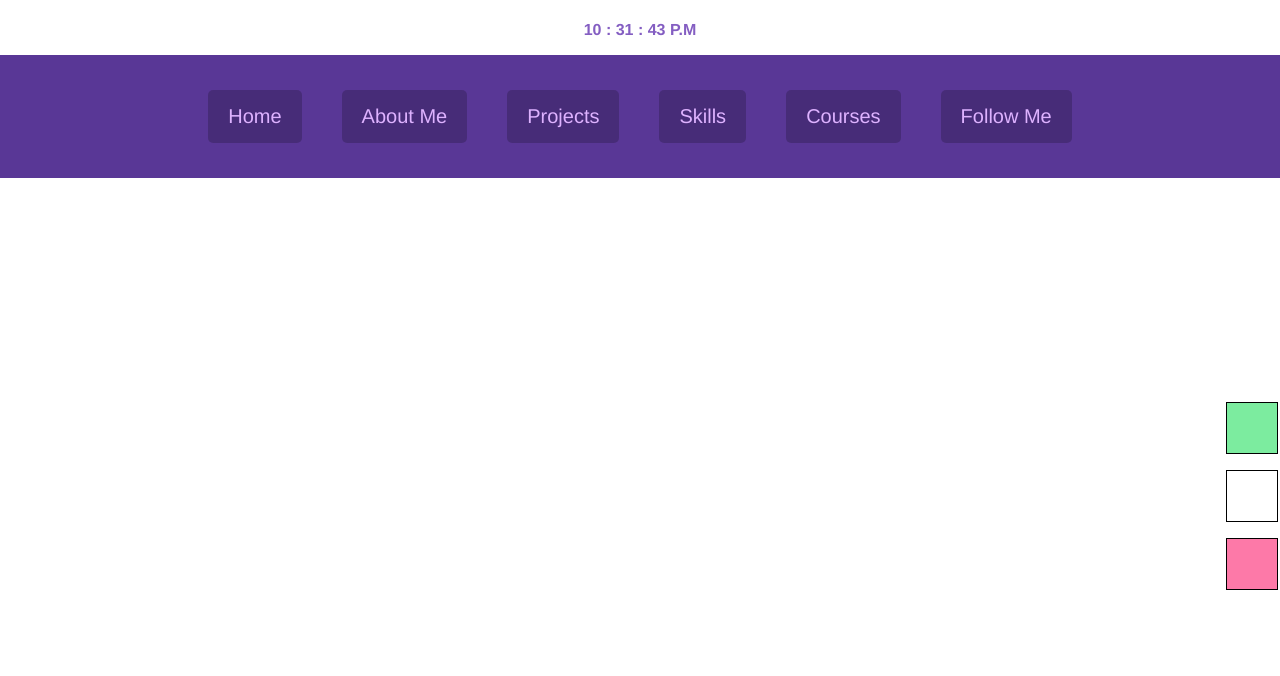
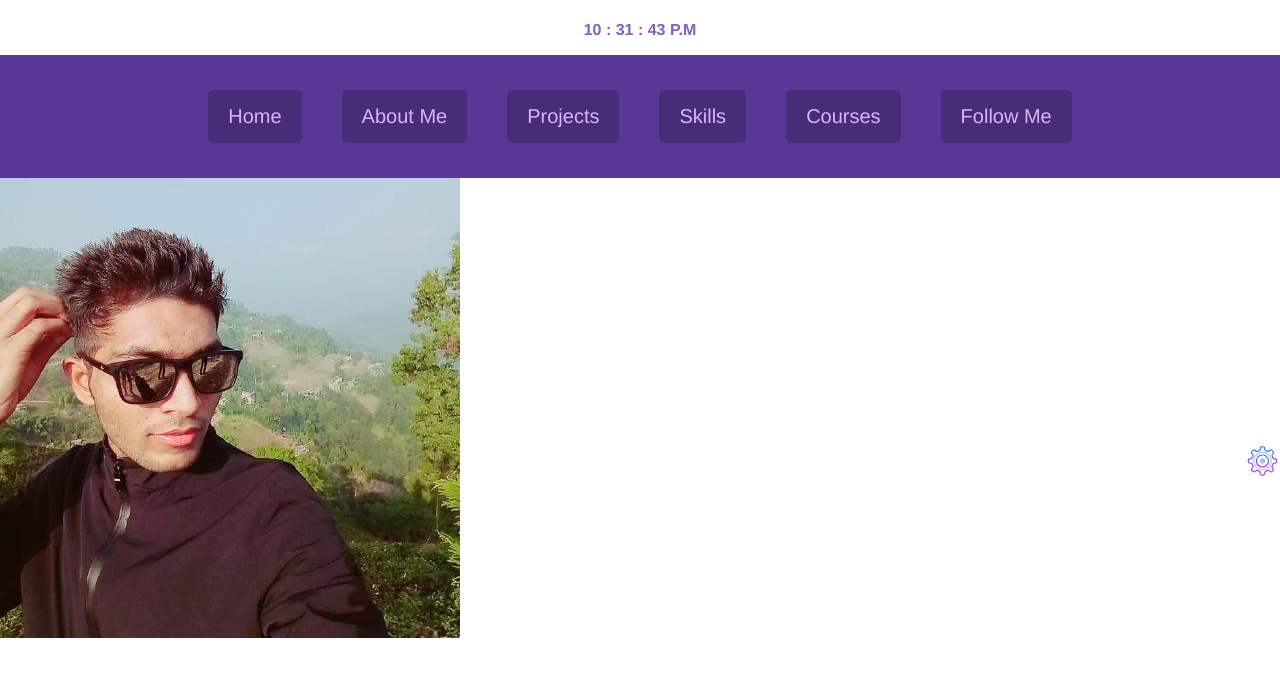
Before and after one commit to Alidhuniya/JS-DOM-example---portfolio, a plain HTML site: page index.html in a window 1280 px wide. Drawn offline with Linux system fonts and the light colour scheme.

Commit message:
fixed themes switch added

```diff
--- a/index.html
+++ b/index.html
@@ -6,14 +6,15 @@
     <title>JS DOM Exercise</title>
     <link rel="stylesheet" href="css/minified/main.min.css">
 </head>
-<body onload="screenLoader()" style="margin:0;">
-  <div id="loader">
+<!-- <body onload="screenLoader()" style="margin:0;"> -->
+  <body>
+  <!-- <div id="loader">
       <span></span>
       <span></span>
       <span></span>
       <span></span>
   </div>
-  <div style="display:none;" id="myDiv">
+  <div style="display:none;" id="myDiv"> -->
 
 
     <!-- Timer -->
@@ -122,7 +123,12 @@
       <!-- End-sticky-Navbar -->
 
       <!-- Change background Theme -->
-      <div class="theme">
+
+      <div class="setting" onclick="themeSetting()">
+        <img class="setting__img"  src="img/setting.svg" alt="themeSetting">
+      </div>
+
+      <div id="configure" class="theme">
       <div onclick="changeBgr()" class="theme__dv theme__1"></div>
       <div onclick="changeBgr1()" class="theme__dv theme__2"></div>
       <div onclick="changeBgr2()" class="theme__dv theme__3"></div>
@@ -130,6 +136,12 @@
 
       <!-- End- Change background Theme -->
 
+      <!-- Avatar -->
+      <div class="avatar">
+        <img src="img/avatar.jpg" alt="user">
+      </div>
+      <!-- End-Avatar -->
+
 
 <script src="main.js"></script>
 </body>
--- a/main.js
+++ b/main.js
@@ -112,3 +112,12 @@ changeBgr1 = () => {
 changeBgr2 = () => {
   document.body.style.backgroundColor = "#FD79A8";
 }
+
+function themeSetting() {
+  var x = document.getElementById("configure");
+  if (x.style.display === "none") {
+    x.style.display = "block";
+  } else {
+    x.style.display = "none";
+  }
+}
--- a/sass/main.scss
+++ b/sass/main.scss
@@ -120,6 +120,8 @@ $white: #fff;
       transform: rotate(90deg);
   }
 }
+
+
 
 
 // clock
@@ -268,14 +270,32 @@ $white: #fff;
 
 
   // change background-theme
+
+  .setting {
+    cursor: pointer;
+    position: fixed;
+    right: 0px;
+    top: 29.5%;
+    border-radius: 6px 0px 0px 6px;
+ margin-top: 13rem;
+  }
+
+  .setting__img {
+    width: 35px;
+  }
+
 .theme {
-
-display: flex;
-justify-content: flex-end;
-flex-direction: column;
-align-items: flex-end;
-margin-top: 13rem;
-margin-right: 0.1rem;
+  display: none;
+  z-index: 17000;
+    // width: 100px;
+    // height: 94px;
+    // background-color: rgb(0, 158, 127);
+    cursor: pointer;
+    position: fixed;
+    right: 35px;
+    top: 26%;
+    border-radius: 6px 0px 0px 6px;
+ margin-top: 13rem;
   .theme__dv {
     width: 50px;
     height: 50px;
@@ -285,7 +305,26 @@ margin-right: 0.1rem;
     border: 1px solid #000;
     cursor: pointer;
    margin-top: 1rem;
-  }
+
+  //  width: auto;
+  //   height: 35px;
+    min-width: 80px;
+    display: inline-flex;
+    -webkit-box-align: center;
+    align-items: center;
+    -webkit-box-pack: center;
+    justify-content: center;
+    // background-color: rgb(255, 255, 255);
+    font-size: 0.8rem;
+    font-weight: 700;
+    // color: rgb(0, 158, 127);
+    overflow: hidden;
+    // border-radius: 6px;
+    // margin: 0px 10px 10px;
+    // border: none;
+    cursor: pointer;
+}
+
   .theme__1 {
     background-color: #7CEC9F;
 
```
Also changed, not shown: css/main.css, css/minified/main.min.css, img/avatar.jpg (added), img/setting.svg (added), 2 other files.
